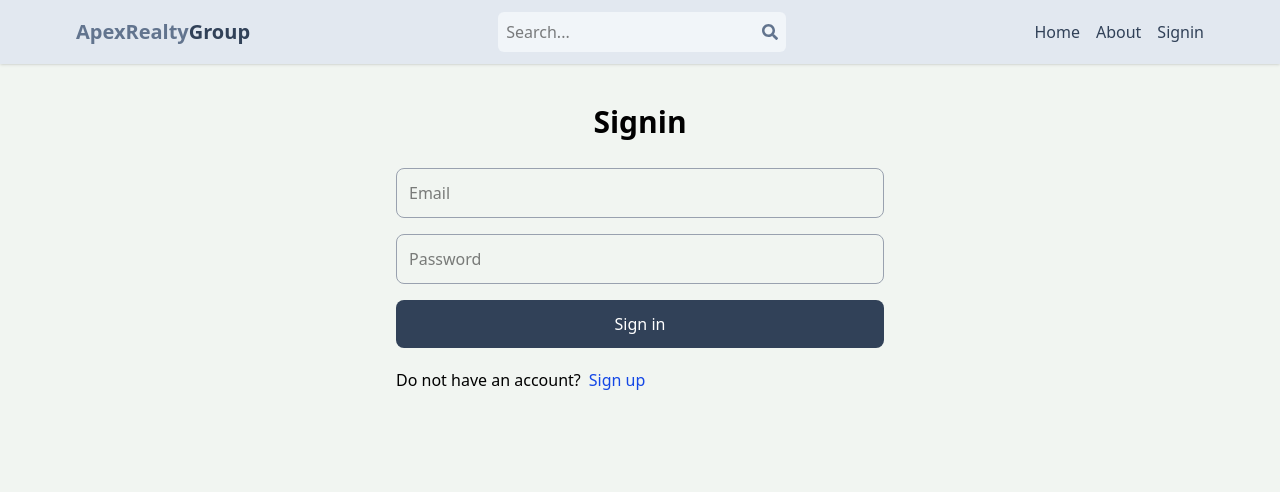
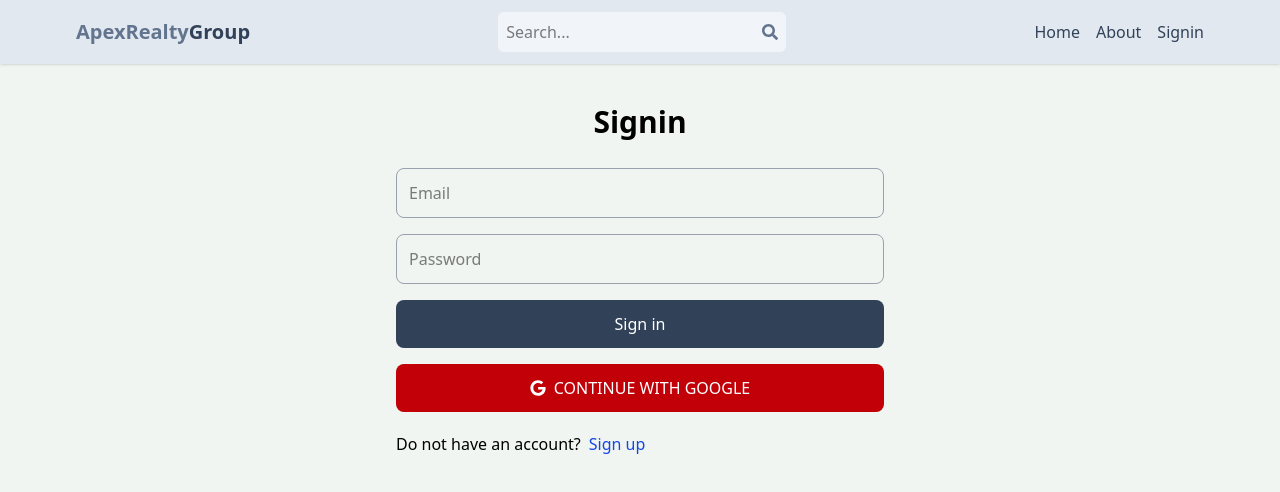
Before and after one commit to jfsarmien2/apex-realty-group, a React (Vite) app in the folder client/: page /sign-in in a window 1280 px wide. Shown: the top 492 px of the page. Built offline with nearby package versions, Linux system fonts and the light colour scheme.

Commit message:
install firebase

```diff
--- a/client/package.json
+++ b/client/package.json
@@ -11,6 +11,7 @@
   },
   "dependencies": {
     "@reduxjs/toolkit": "^2.8.2",
+    "firebase": "^11.8.1",
     "react": "^18.3.1",
     "react-dom": "^18.3.1",
     "react-icons": "^5.5.0",
--- /dev/null
+++ b/client/src/components/Oauth.jsx
@@ -0,0 +1,22 @@
+import { FaGoogle } from "react-icons/fa";
+
+function Oauth() {
+  async function handleGoogleClick() {
+    try {
+    } catch (error) {
+      console.log("Could not signin with google", error);
+    }
+  }
+
+  return (
+    <button
+      onClick={handleGoogleClick}
+      type="button"
+      className="bg-red-700 p-3 rounded-lg text-white cursor-pointer flex items-center justify-center gap-2 uppercase hover:opacity-95"
+    >
+      <FaGoogle /> <span>Continue with Google</span>
+    </button>
+  );
+}
+
+export default Oauth;
--- /dev/null
+++ b/client/src/firebase.js
@@ -0,0 +1,12 @@
+import { initializeApp } from "firebase/app";
+
+const firebaseConfig = {
+  apiKey: "AIzaSyDtrpddXHwTg-v45TPyNrNhJxF0OgaY1Bg",
+  authDomain: "mern-estate-62aa6.firebaseapp.com",
+  projectId: "mern-estate-62aa6",
+  storageBucket: "mern-estate-62aa6.firebasestorage.app",
+  messagingSenderId: "89679238063",
+  appId: "1:89679238063:web:b7f2aa772c89e4e7f2155a",
+};
+
+export const app = initializeApp(firebaseConfig);
--- a/client/src/pages/Signin.jsx
+++ b/client/src/pages/Signin.jsx
@@ -6,6 +6,7 @@ import {
   signInSuccess,
   signInFailure,
 } from "../redux/user/userSlice";
+import Oauth from "../components/Oauth";
 
 function Signin() {
   const navigate = useNavigate();
@@ -72,6 +73,7 @@ function Signin() {
         >
           {loading ? "Loading..." : "Sign in"}
         </button>
+        <Oauth />
       </form>
       <div className="flex gap-2 mt-5">
         <p>Do not have an account?</p>
--- a/client/src/pages/Signup.jsx
+++ b/client/src/pages/Signup.jsx
@@ -1,5 +1,6 @@
 import { useState } from "react";
 import { Link, useNavigate } from "react-router-dom";
+import Oauth from "../components/Oauth";
 
 function Signup() {
   const navigate = useNavigate();
@@ -77,6 +78,7 @@ function Signup() {
         >
           {loading ? "Loading..." : "Sign up"}
         </button>
+        <Oauth />
       </form>
       <div className="flex gap-2 mt-5">
         <p>Have an account?</p>
```
Also changed, not shown: 2 other files (tests, documents, lock files or other folders).
